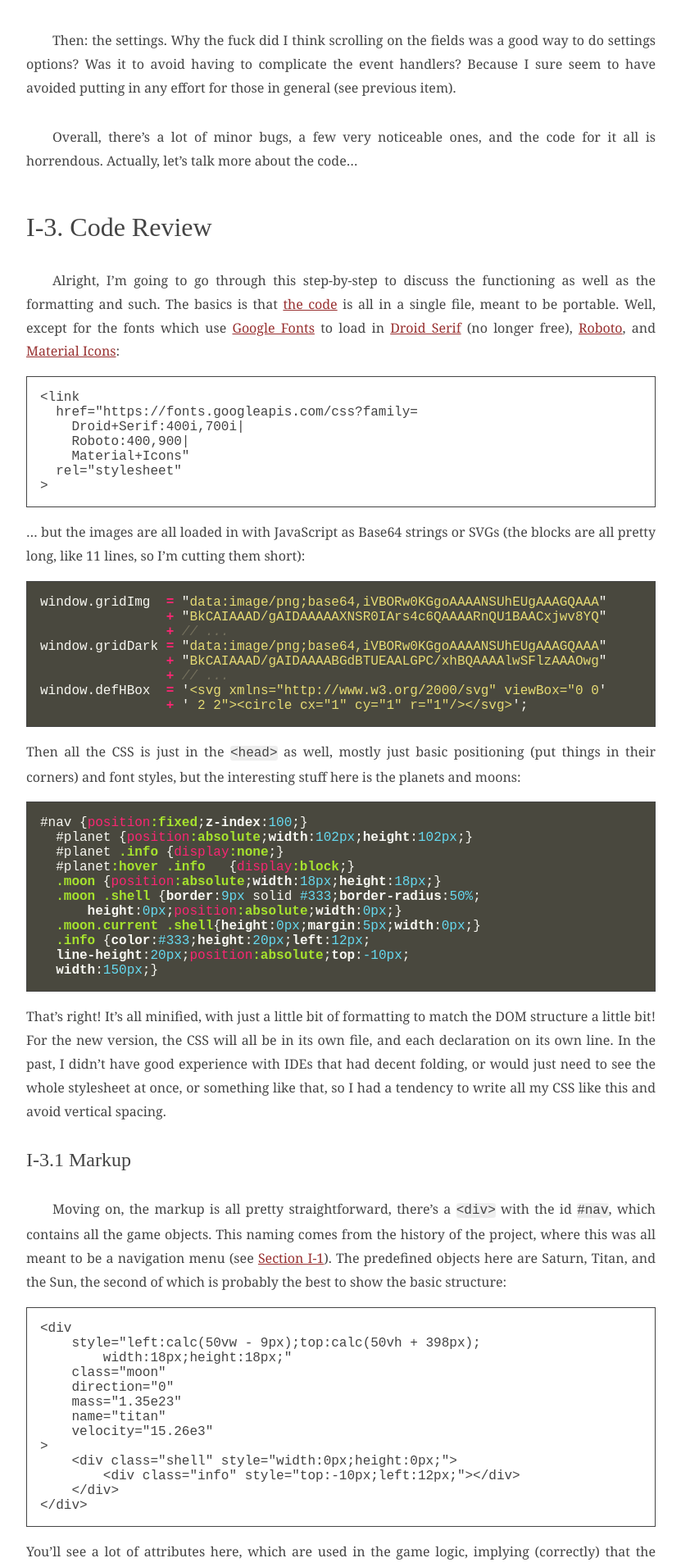
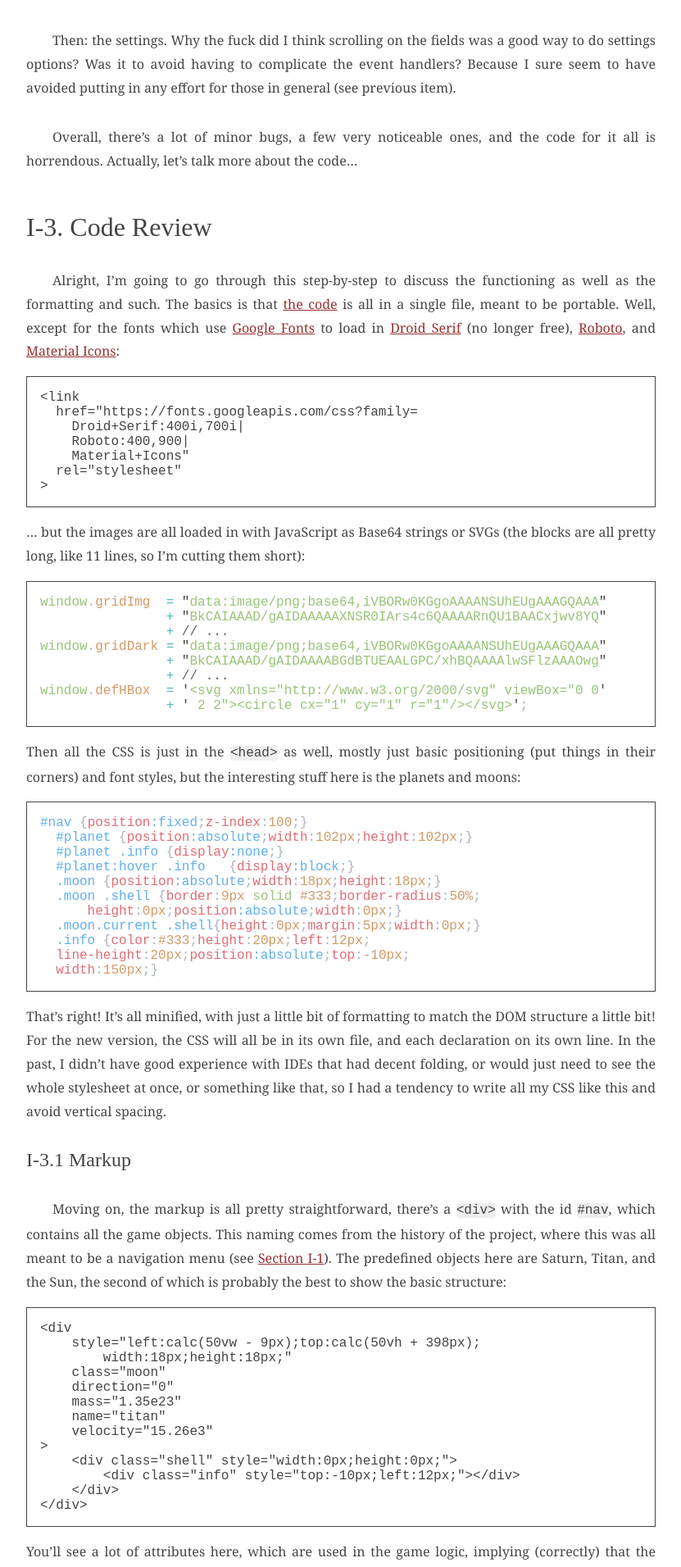
Before and after one commit to una-ada/anarchy.website, a Jekyll site: the page built from _posts/2021-06-01-gravdev1.md, in a window 1280 px wide. Shown: the part 4106-6018 px from the top of the page at 82% size, without its empty margins (224-1055 px from the left). Built offline with Jekyll 4.4.1, drawn with Linux system fonts in a browser that asks for light colours; some web fonts are replaced.

Commit message:
feat(style): reimplement previous highlight color

```diff
--- a/_sass/_rouge.scss
+++ b/_sass/_rouge.scss
@@ -1,152 +1,138 @@
-.highlight table td { padding: 5px; }
-.highlight table pre { margin: 0; }
-.highlight .gh {
-  color: #999999;
+/*
+ * - https://github.com/rouge-ruby/rouge/wiki/List-of-tokens
+ */
+
+pre.highlight {
+  padding: 1em;
+  margin: 0.5em 0;
+  overflow: auto;
 }
-.highlight .sr {
-  color: #f6aa11;
+:not(pre) > code.highlight {
+  border-radius: 0.3em;
+  white-space: normal;
 }
-.highlight .go {
-  color: #888888;
+.highlight {
+  background: none;
+  text-align: left;
+  white-space: pre;
+  word-spacing: normal;
+  word-break: normal;
+  word-wrap: normal;
+  tab-size: 4;
+  hyphens: none;
+  table {
+    td {
+      padding: 5px;
     }
-.highlight .gp {
-  color: #555555;
+    pre {
+      margin: 0;
     }
-.highlight .gu {
-  color: #aaaaaa;
   }
-.highlight .nb {
-  color: #f6aa11;
+  .c,  // Comment
+  .cm, // Comment.Multiline
+  .cp, // Comment.Preproc
+  .c1, // Comment.Single
+  .cs  // Comment.Special
+  {
+    color: #5c6370;
   }
-.highlight .cm {
-  color: #75715e;
+  .p   // Punctuation
+  {
+    color: #abb2bf;
   }
-.highlight .cp {
-  color: #75715e;
+  .nl, // Name.Label
+  .nt  // Name.Tag
+  {
+    color: #e06c75;
   }
-.highlight .c1 {
-  color: #75715e;
+  .gd, // Generic.Deleted
+  .na, // Name.Attribute
+  .no, // Name.Constant
+  .nx, // Name.Other
+  .py, // Name.Property
+  .m,  // Literal.Number
+  .mf, // Literal.Number.Float
+  .mh, // Literal.Number.Hex
+  .mi, // Literal.Number.Integer
+  .il, // Literal.Number.Integer.Long
+  .mo, // Literal.Number.Oct
+  .mx, // Literal.Number.Hex
+  .mb  // Literal.Number.Bin
+  {
+    color: #d19a66;
   }
-.highlight .cs {
-  color: #75715e;
+  .gi, // Generic.Inserted
+  .l,  // Literal
+  .ld, // Literal.Date
+  .s,  // Literal.String
+  .sb, // Literal.String.Backtick
+  .sc, // Literal.String.Char
+  .sd, // Literal.String.Doc
+  .s2, // Literal.String.Double
+  .se, // Literal.String.Escape
+  .sh, // Literal.String.Heredoc
+  .si, // Literal.String.Interpol
+  .s1, // Literal.String.Single
+  .ss, // Literal.String.Symbol
+  .nb, // Name.Builtin
+  .bp  // Name.Builtin.Pseudo
+  {
+    color: #98c379;
   }
-.highlight .c, .highlight .ch, .highlight .cd, .highlight .cpf {
-  color: #75715e;
+  .ni, // Name.Entity
+  .o,  // Operator
+  .ow, // Operator.Word
+  .sx  // Literal.String.Other
+  {
+    color: #56b6c2;
   }
-.highlight .err {
-  color: #960050;
+  .k,  // Keyword
+  .kc, // Keyword.Constant
+  .kd, // Keyword.Declaration
+  .kn, // Keyword.Namespace
+  .kp, // Keyword.Pseudo
+  .kr, // Keyword.Reserved
+  .kt  // Keyword.Type
+  {
+    color: #c678dd;
   }
-.highlight .gr {
-  color: #960050;
+  .n,  // Name
+  .nc, // Name.Class
+  .nd, // Name.Decorator
+  .nf, // Name.Function
+  .nn  // Name.Namespace
+  {
+    color: #61afef;
   }
-.highlight .gt {
-  color: #960050;
+  .nv, // Name.Variable
+  .vc, // Name.Variable.Class
+  .vg, // Name.Variable.Global
+  .vi, // Name.Variable.Instance
+  .sr  // Literal.String.Regex
+  {
+    color: #c678dd;
   }
-.highlight .gd {
-  color: #49483e;
+  .ge  // Generic.Emph
+  {
+    font-style: italic;
   }
-.highlight .gi {
-  color: #49483e;
+  .gs  // Generic.Strong
+  {
+    font-weight: bold;
   }
-.highlight .ge {
-  color: #49483e;
+
+  /*
+  .w,  // Text.Whitespace
+  .err,// Error
+  .x,  // Other
+  .ne, // Name.Exception
+  .g,  // Generic
+  .gr, // Generic.Error
+  .gh, // Generic.Heading
+  .go, // Generic.Output
+  .gp, // Generic.Prompt
+  .gu, // Generic.Subheading
+  .gt, // Generic.Traceback
+  .gl  // Generic.Lineno
+  */
 }
-.highlight .kc {
-  color: #66d9ef;
-}
-.highlight .kd {
-  color: #66d9ef;
-}
-.highlight .kr {
-  color: #66d9ef;
-}
-.highlight .no {
-  color: #66d9ef;
-}
-.highlight .kt {
-  color: #66d9ef;
-}
-.highlight .mf {
-  color: #ae81ff;
-}
-.highlight .mh {
-  color: #ae81ff;
-}
-.highlight .il {
-  color: #ae81ff;
-}
-.highlight .mi {
-  color: #ae81ff;
-}
-.highlight .mo {
-  color: #ae81ff;
-}
-.highlight .m, .highlight .mb, .highlight .mx {
-  color: #ae81ff;
-}
-.highlight .sc {
-  color: #ae81ff;
-}
-.highlight .se {
-  color: #ae81ff;
-}
-.highlight .ss {
-  color: #ae81ff;
-}
-.highlight .sd {
-  color: #e6db74;
-}
-.highlight .s2 {
-  color: #e6db74;
-}
-.highlight .sb {
-  color: #e6db74;
-}
-.highlight .sh {
-  color: #e6db74;
-}
-.highlight .si {
-  color: #e6db74;
-}
-.highlight .sx {
-  color: #e6db74;
-}
-.highlight .s1 {
-  color: #e6db74;
-}
-.highlight .s, .highlight .sa, .highlight .dl {
-  color: #e6db74;
-}
-.highlight .na {
-  color: #a6e22e;
-}
-.highlight .nc {
-  color: #a6e22e;
-}
-.highlight .nd {
-  color: #a6e22e;
-}
-.highlight .ne {
-  color: #a6e22e;
-}
-.highlight .nf, .highlight .fm {
-  color: #a6e22e;
-}
-.highlight .ow {
-  color: #f92672;
-}
-.highlight .nt {
-  color: #f92672;
-}
-.highlight .k, .highlight .kv {
-  color: #f92672;
-}
-.highlight .kn {
-  color: #f92672;
-}
-.highlight .kp {
-  color: #f92672;
-}
-.highlight .o {
-  color: #f92672;
-}
--- a/assets/css/style.scss
+++ b/assets/css/style.scss
@@ -49,7 +49,7 @@
 @import 'blocks';
 
 // Handle libraries
-@import 'rouge_monokai', 'mathjax', 'twemoji';
+@import 'rouge', 'mathjax', 'twemoji';
 
 // Dark mode
 html.dark {
```
Lines whose indentation alone changed are shown as unchanged.
